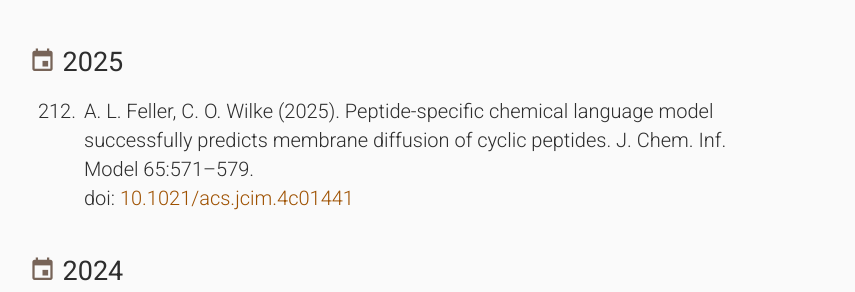
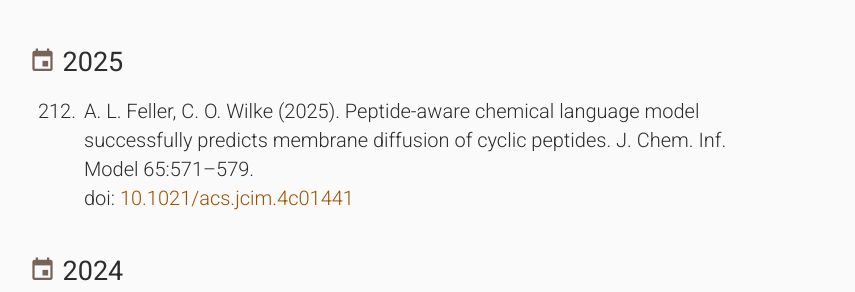
Before and after one commit to wilkelab/wilkelab.github.io, a Jekyll site: the page built from publications.html, in a window 1280 px wide and 900 px high, scrolled down 616 px. Shown: the part 161-453 px from the top of the window, without its empty margins (256-1111 px from the left). Built offline with Jekyll 4.4.1, drawn with Linux system fonts in a browser that asks for light colours; nearby versions of some CDN libraries.

Commit message:
fix pub title

```diff
--- a/_data/publications.yml
+++ b/_data/publications.yml
@@ -24,7 +24,7 @@
 
 - author: A. L. Feller, C. O. Wilke
   year: 2025
-  title: Peptide-specific chemical language model successfully predicts membrane diffusion of cyclic peptides.
+  title: Peptide-aware chemical language model successfully predicts membrane diffusion of cyclic peptides.
   ref: "J. Chem. Inf. Model 65:571–579"
   doi: 10.1021/acs.jcim.4c01441
 
```
